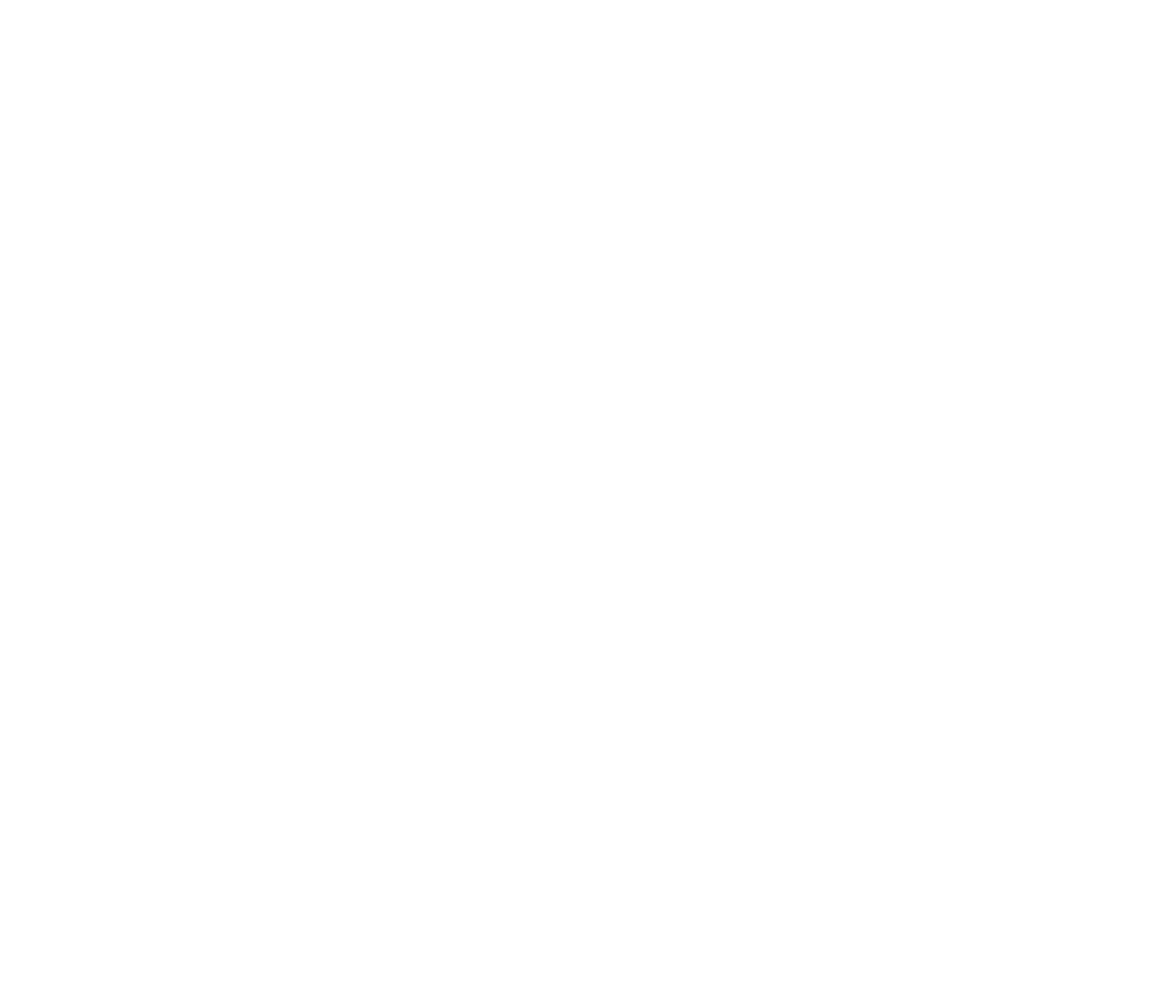
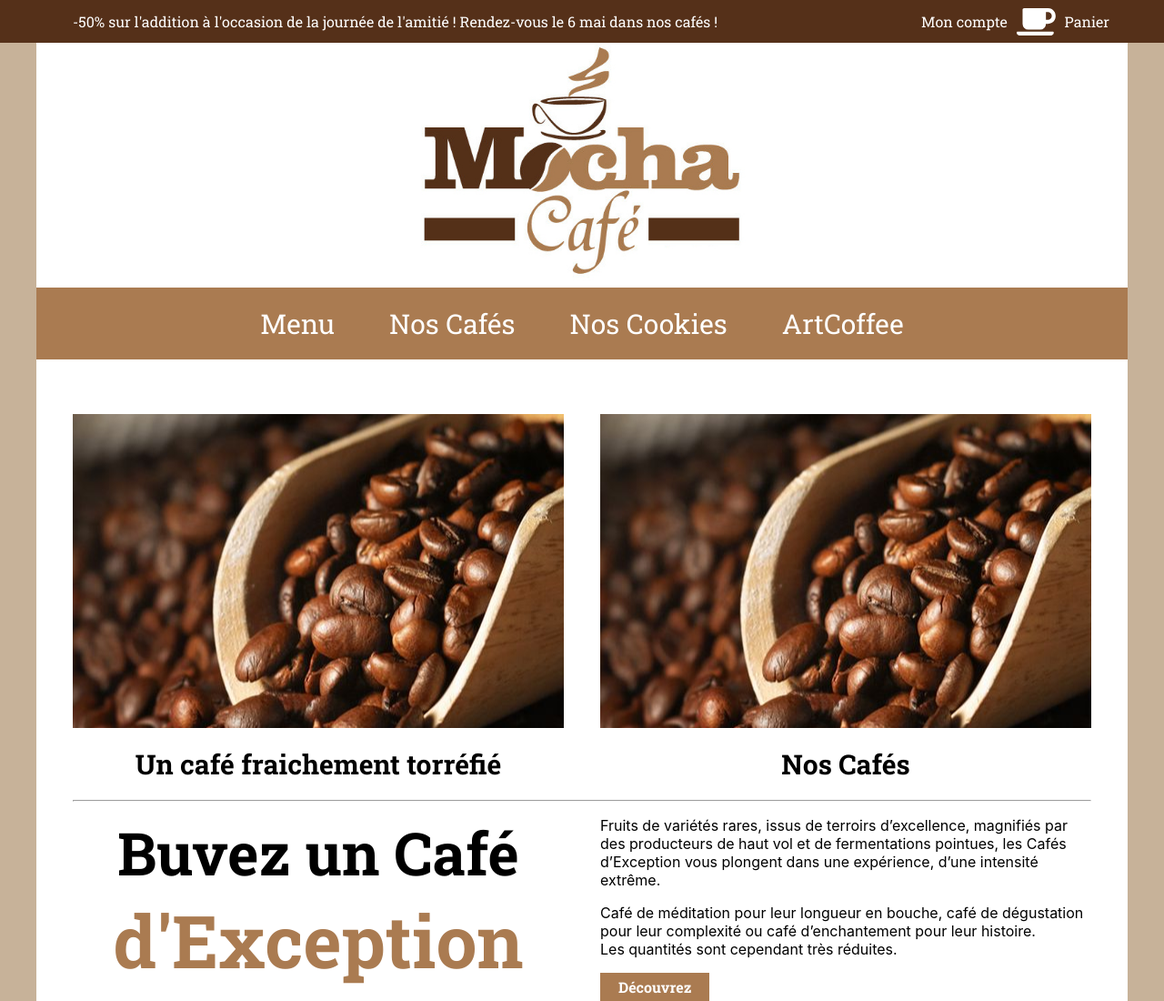
Before and after one commit to BoltKun5/mochacafe, a plain HTML site: page index.html in a window 1280 px wide. Shown: the top 1100 px of the page at 91% size. Before the commit the page ends 800 px from the top, so only its background shows below. Drawn offline with Linux system fonts and the light colour scheme.

Commit message:
Desktop Version

```diff
--- a/index.html
+++ b/index.html
@@ -6,11 +6,131 @@
     <meta http-equiv="X-UA-Compatible" content="IE=edge">
     <meta name="viewport" content="width=device-width, initial-scale=1.0">
     <link rel="stylesheet" href="styles/style.css">
+    <style>
+        @import url('https://fonts.googleapis.com/css2?family=Roboto+Slab:wght@400;700&display=swap');
+    </style>
     <title>Mocha Café</title>
 </head>
 
 <body>
+    <div class="bandeau">
+        <div class="content-bandeau d-flex">
+            <div class="pub">-50% sur l'addition à l'occasion de la journée de l'amitié ! Rendez-vous le 6 mai dans nos
+                cafés !</div>
+            <div class="my-account d-flex">
+                <div class="mon-compte">Mon compte</div>
+                <div class="panier-container">
+                    <svg style="height:30px; fill:#ffffff" xmlns="http://www.w3.org/2000/svg" viewBox="0 0 38.56 26.98">
+                        <path class="cls-1"
+                            d="M2.91,27a2.83,2.83,0,0,1-1.75-.6,3.14,3.14,0,0,1-1-1.3,2.18,2.18,0,0,1-.15-1.35.68.68,0,0,1,.69-.6H35.92a.68.68,0,0,1,.69.6,2.18,2.18,0,0,1-.15,1.35,3.16,3.16,0,0,1-1,1.3,2.78,2.78,0,0,1-1.74.6ZM23.15,21.2a5.77,5.77,0,0,0,5.78-5.78h1.93a7.56,7.56,0,0,0,3.88-1,7.45,7.45,0,0,0,2.8-2.8,7.65,7.65,0,0,0,1-3.88,7.69,7.69,0,0,0-1-3.89A7.63,7.63,0,0,0,30.86,0H7.25a1.41,1.41,0,0,0-1,.42,1.4,1.4,0,0,0-.42,1v14a5.55,5.55,0,0,0,1.69,4.09,5.55,5.55,0,0,0,4.09,1.69ZM33.57,5a3.79,3.79,0,0,1,0,5.42,3.73,3.73,0,0,1-2.71,1.14H28.93V3.85h1.93A3.74,3.74,0,0,1,33.57,5Z" />
+                    </svg>
+                    <div class="panier">Panier</div>
+                </div>
+            </div>
+        </div>
+    </div>
 
+    <div>
+
+        <div class="main">
+
+
+            <div class="logo">
+                <img style="width:100%" src="img/logo.jpg">
+            </div>
+
+            <div class="menu d-flex">
+                <div class="menu-item">Menu</div>
+                <div class="menu-item">Nos Cafés</div>
+                <div class="menu-item">Nos Cookies</div>
+                <div class="menu-item">ArtCoffee</div>
+            </div>
+
+            <div class="articles d-flex">
+
+                <div class="article-element">
+                    <div class="article-photo" style="background-image: url(img/grains-1.jpg);">
+                    </div>
+                    <div class="article-titre">Un café fraichement torréfié</div>
+                </div>
+
+                <div class="article-element">
+                    <div class="article-photo" style="background-image: url(img/grains-1.jpg);">
+                    </div>
+                    <div class="article-titre">Nos Cafés</div>
+                </div>
+
+            </div>
+
+            <hr>
+
+            <div class="decouverte">
+                <div class="titre d-flex">
+                    <div>Buvez un Café</div>
+                    <div style="color:#aa7b51; font-size:80px">d'Exception</div>
+                </div>
+                <div class="introduction">
+                    <p>
+                        Fruits de variétés rares, issus de terroirs d’excellence, magnifiés par des producteurs de haut
+                        vol
+                        et de fermentations pointues, les Cafés d’Exception vous plongent dans une expérience, d’une
+                        intensité extrême.
+                    </p>
+
+                    <p>
+                        Café de méditation pour leur longueur en bouche, café de dégustation pour leur complexité ou
+                        café
+                        d’enchantement pour leur histoire. <br>Les quantités sont cependant très réduites.
+                    </p>
+
+                    <div class="bouton">
+                        Découvrez
+                    </div>
+                </div>
+            </div>
+
+            <hr>
+
+            <div class="sub-articles d-flex">
+
+                <div class="sub-article-element">
+                    <div class="sub-article-photo" style="background-image: url(img/grains-1.jpg);">
+                    </div>
+                    <div class="sub-article-titre">Un café fraichement torréfié</div>
+                </div>
+
+                <div class="sub-article-element">
+                    <div class="sub-article-photo" style="background-image: url(img/grains-1.jpg);">
+                    </div>
+                    <div class="sub-article-titre">Un café fraichement torréfié</div>
+                </div>
+
+                <div class="sub-article-element">
+                    <div class="sub-article-photo" style="background-image: url(img/grains-1.jpg);">
+                    </div>
+                    <div class="sub-article-titre">Un café fraichement torréfié</div>
+                </div>
+
+            </div>
+
+        </div>
+
+        <div class="menu d-flex">
+            <div class="menu-item">Menu</div>
+            <div class="menu-item">Nos Cafés</div>
+            <div class="menu-item">Nos Cookies</div>
+            <div class="menu-item">ArtCoffee</div>
+        </div>
+
+        <div class="menu d-flex">
+            <div class="menu-item" style="font-size:20px">Mentions légales</div>
+            <div class="menu-item" style="font-size:20px">Mocha Café - 2018</div>
+
+        </div>
+
+    </div>
+    </div>
     <script src="js/script.js"></script>
 </body>
+
 </html>
--- a/styles/style.css
+++ b/styles/style.css
@@ -0,0 +1,169 @@
+body {
+    background:#c7b299;
+    margin:0px;
+}
+
+/* Bandeau supérieur */
+
+.panier-container {
+    display:flex;
+    margin:auto 20px auto 0;
+}
+.panier {
+    margin:auto 20px auto 10px
+}
+.bandeau {
+    background:#553019;
+    justify-content: center;
+}
+.mon-compte {
+    padding:0 10px;
+}
+.content-bandeau {
+    margin:auto;
+    justify-content: space-between;
+    max-width:1200px;
+    height:47px;
+    display:flex;
+}
+.bandeau * {
+    color:white;
+    font-family:'Roboto Slab', serif;
+}
+.pub {
+    margin:auto 0 auto 40px;
+}
+.my-account>div{
+    margin:auto;
+}
+
+/* Classes générales */
+
+.d-flex {
+    display: flex;
+}
+
+hr {
+    margin: 0 40px;
+    border-color:#f3f3f3;
+    border-width: 1px;
+}
+
+/* Main */
+.main {
+    max-width:1200px;
+    margin:0px auto;
+    background:#ffffff;
+
+}
+
+.logo {
+    margin: 0 auto;
+    width:450px;
+}
+
+.menu {
+    background-color: #aa7b51;
+    justify-content:center;
+}
+
+.menu-item {
+    margin:10px 20px;
+    padding:10px;
+    font-size: 30px;
+    color:#ffffff;
+    font-family:'Roboto Slab', serif;
+}
+
+.articles {
+    margin:40px 20px 0 20px;
+}
+
+.article-element {
+    margin:20px 20px 0 20px;
+}
+
+.article-titre {
+    display:flex;
+    padding:20px;
+    font-size: larger;
+    margin:auto;
+    justify-content: center;
+    font-family: 'Roboto Slab', serif;
+    font-weight: bold;
+    font-size:30px
+}
+
+.article-photo {
+    background-size:auto;
+    background:center;
+    width:540px;
+    height:345px;
+}
+
+/* Découverte */
+
+.decouverte {
+    justify-content: center;
+    display:flex;
+    margin-bottom: 40px;
+}
+
+.titre {
+    margin:0 20px 0 20px;
+    flex-direction: column;
+    font-size:30px;
+    width:540px;
+    font-family: 'Roboto Slab', serif;
+    font-weight: bold;
+    justify-content: center;
+    font-size: 65px;
+}
+
+.titre>div {
+    display: flex;
+    justify-content: center;
+}
+
+.introduction {
+    margin:0 20px 0 20px;
+    width:540px;
+    font-family: -apple-system, BlinkMacSystemFont, 'Segoe UI', Roboto, Oxygen, Ubuntu, Cantarell, 'Open Sans', 'Helvetica Neue', sans-serif
+}
+
+.bouton {
+    background: #aa7b51;
+    color:#ffffff;
+    font-family:'Roboto Slab', serif;
+    padding:5px 20px;
+    font-weight: bold;
+    width:fit-content
+}
+
+/* Articles suplémentaires */
+
+.sub-articles {
+    margin:15px 20px 0 20px;
+}
+
+.sub-article-element {
+    margin:20px 19px 0 19px;
+}
+
+.sub-article-titre {
+    display:flex;
+    padding:20px;
+    font-size: larger;
+    margin:auto;
+    justify-content: center;
+    font-family: 'Roboto Slab', serif;
+    font-weight: bold;
+    font-size:20px
+}
+
+.sub-article-photo {
+    background-size:auto;
+    background:center;
+    width:348px;
+    height:224px;
+}
```
Also changed, not shown: img/cafe-1.jpg (added), img/cafe-2.jpg (added), img/cofeeart-1.jpg (added), img/cofeeart-2.jpg (added), img/cookies-chocolat.jpg (added), img/grains-1.jpg (added), img/logo.jpg (added), img/membres-mocha.jpg (added), 1 other file.
